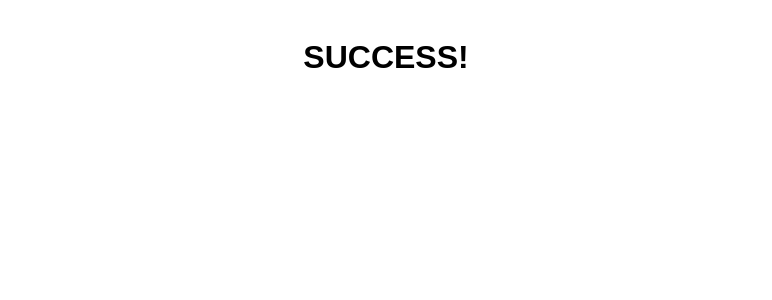
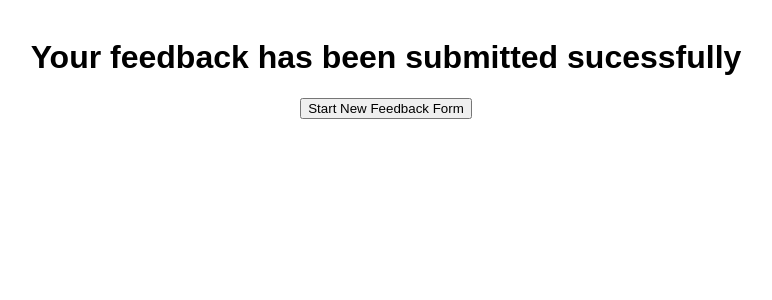
Before and after one commit to kitkogan/redux-feedback-loop, a React (Create React App) app: page /#/Success in a window 1280 px wide. Shown: the top 300 px of the page, without its empty margins (254-1026 px from the left). Built offline with nearby package versions, Linux system fonts and the light colour scheme.

Commit message:
add button/route to start new survey

```diff
--- a/src/components/Comments/Comments.js
+++ b/src/components/Comments/Comments.js
@@ -4,7 +4,6 @@ import Header from '../Header/Header';
 
 import '../App/App.css';
 
-import UserReview from '../UserReview/UserReview';
 
 class Comments extends Component {
 
@@ -39,9 +38,9 @@ class Comments extends Component {
             <div>
                 <Header />
                 <h3>Questions, Comments, Concerns? We invite you to share if you feel called!</h3>
-                <label className="dailyRating">This section is optional</label>
+                <label className="dailyRating">(This section is optional)</label>
                 <input feedback="Comments" onChange={this.handleOnChangeComments} />
-                <UserReview />
+
 
                 <button className="handleNextButton" onClick={this.handleClickNext}>NEXT!</button>
             </div>
--- a/src/components/Feeling/Feeling.js
+++ b/src/components/Feeling/Feeling.js
@@ -3,7 +3,7 @@ import {connect} from 'react-redux';
 import Header from '../Header/Header';
 import Rating from '../Rating/Rating';
 import '../App/App.css';
-import UserReview from '../UserReview/UserReview';
+
 
 class Feeling extends Component {
 
@@ -20,8 +20,13 @@ class Feeling extends Component {
         console.log('in handleclicknext', this.state.feelings);
         const feel = this.state.feelings;
         const action = {type: 'FEELING_UPDATE', payload: feel};
-        this.props.dispatch(action);
-        this.props.history.push('/Understanding');
+        if(feel === 0) {
+            alert('This field cannot be left blank')
+        } else {
+            this.props.dispatch(action);
+            this.props.history.push('/Understanding');
+        }
+
     }
 
     //user selected rating will be saved to local state
@@ -40,7 +45,7 @@ class Feeling extends Component {
                 <h3>How are you feeling today?</h3>
                 <label className="dailyRating">Please select a number from 1-5 that corresponds with your feelings today</label>
                 <Rating feedback="Feelings" onChange={this.handleSelectedFeeling} />
-                <UserReview />
+
 
             <button className="handleNextButton" onClick={this.handleClickNext}>NEXT!</button>
             </div>
--- a/src/components/Success/Success.js
+++ b/src/components/Success/Success.js
@@ -1,10 +1,15 @@
 import React, { Component } from 'react';
 
 class Success extends Component {
+
+    handleClickNext = () => {
+        this.props.history.push('/');
+    }
     render() {
         return (
             <div>
-                <h1>SUCCESS!</h1>
+                <h1>Your feedback has been submitted sucessfully</h1>
+                <button onClick={this.handleClickNext}>Start New Feedback Form</button>
             </div>
         )
     }
--- a/src/components/Support/Support.js
+++ b/src/components/Support/Support.js
@@ -3,7 +3,6 @@ import {connect} from 'react-redux';
 import Header from '../Header/Header';
 import Rating from '../Rating/Rating';
 import '../App/App.css';
-import UserReview from '../UserReview/UserReview';
 
 class Support extends Component {
 
@@ -20,8 +19,12 @@ class Support extends Component {
         console.log('in handleclicknext', this.state.support);
         const support = this.state.support;
         const action = {type: 'SUPPORT_UPDATE', payload: support};
-        this.props.dispatch(action);
-        this.props.history.push('/Comments');
+        if(support === 0) {
+            alert('This field cannot be left blank')
+        } else {
+            this.props.dispatch(action);
+            this.props.history.push('/Comments');
+        }
     }
 
     //user selected rating will be saved to local state
@@ -40,7 +43,6 @@ class Support extends Component {
                 <h3>How well were you supported today?</h3>
                 <label className="dailyRating">Please select a number from 1-5 that corresponds with how supported you felt today</label>
                 <Rating feedback="Support" onChange={this.handleSelectedSupport} />
-                <UserReview />
 
                 <button className="handleNextButton" onClick={this.handleClickNext}>NEXT!</button>
             </div>
--- a/src/components/Understanding/Understanding.js
+++ b/src/components/Understanding/Understanding.js
@@ -3,7 +3,6 @@ import {connect} from 'react-redux';
 import Header from '../Header/Header';
 import Rating from '../Rating/Rating';
 import '../App/App.css';
-import UserReview from '../UserReview/UserReview';
 
 class Understanding extends Component {
 
@@ -20,8 +19,12 @@ class Understanding extends Component {
         console.log('in handleclicknext', this.state.understanding);
         const under = this.state.understanding;
         const action = {type: 'UNDERSTAND_UPDATE', payload: under};
-        this.props.dispatch(action);
-        this.props.history.push('/Support');
+        if(under === 0) {
+            alert('This field cannot be left blank')
+        } else {
+            this.props.dispatch(action);
+            this.props.history.push('/Support');
+        }
     }
 
     //user selected rating will be saved to local state
@@ -40,7 +43,6 @@ class Understanding extends Component {
                 <h3>How well did you understand today's material?</h3>
                 <label className="dailyRating">Please select a number from 1-5 that corresponds with your understanding of today's material</label>
                 <Rating feedback="Understanding" onChange={this.handleSelectedUnderstanding} />
-                <UserReview />
 
                 <button className="handleNextButton" onClick={this.handleClickNext}>NEXT!</button>
             </div>
--- a/src/components/UserReview/UserReview.js
+++ b/src/components/UserReview/UserReview.js
@@ -31,7 +31,7 @@ class UserReview extends Component {
         const feedback = this.props.reduxStore.feedbackReducer;
         return (
             <div className="userReview">
-                <h3>Review Your Feedback</h3>
+
                 <p>Feelings: {feedback.Feelings} </p>
                 <p>Understanding: {feedback.Understanding}</p>
                 <p>Support: {feedback.Support}</p>
```
